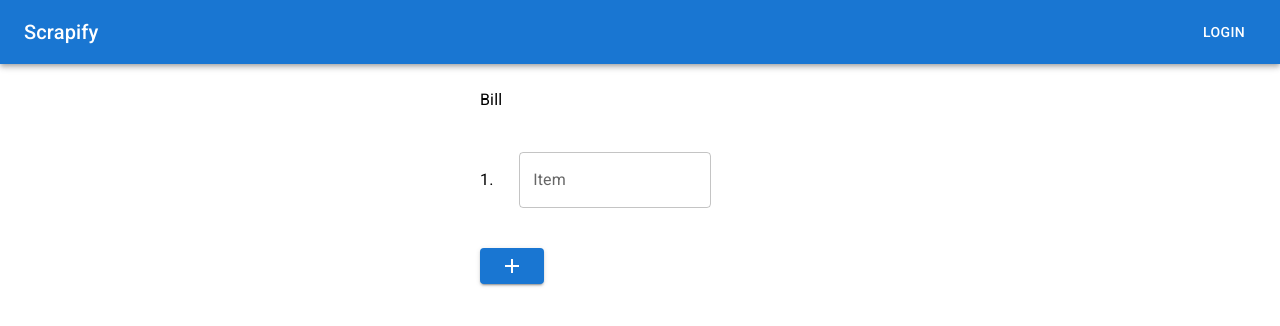
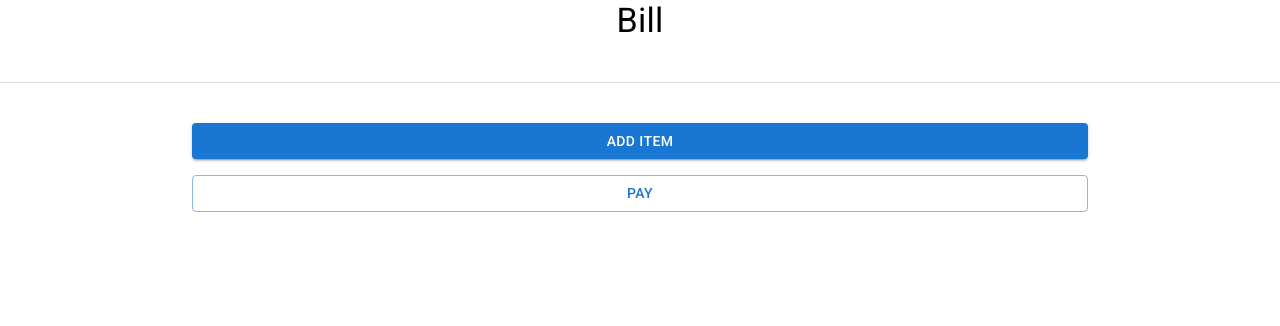
Before and after one commit to Pratheeksp/Scrapify2, a React (Create React App) app: page /vendor/bill in a window 1280 px wide. Shown: the top 326 px of the page. Built offline with nearby package versions, Linux system fonts and the light colour scheme.

Commit message:
added Payment.jsx

```diff
--- a/package.json
+++ b/package.json
@@ -11,6 +11,7 @@
     "@testing-library/react": "^13.4.0",
     "@testing-library/user-event": "^13.5.0",
     "@uidotdev/usehooks": "^2.4.1",
+    "axios": "^1.6.8",
     "firebase": "^10.8.1",
     "leaflet": "^1.9.4",
     "mui-one-time-password-input": "^2.0.1",
--- a/src/App.js
+++ b/src/App.js
@@ -6,16 +6,19 @@ import SignUp from "./Components/SingUp_In/SingUp";
 import { Route, Routes } from "react-router-dom";
 import SignIn from "./Components/SingUp_In/SingIn";
 import Bill from "./Components/Vendor/Bill/Bill";
+import Payment from "./Components/Vendor/Bill/Payment";
+
 function App() {
   return (
     <Routes>
-      <Route path="/signin" element={<SignIn />} />
+      <Route path="/" element={<SignIn />} />
       <Route path="/signup" element={<SignUp />} />
       <Route path="/admin" element={<Admin />} />
       <Route path="/vendor">
         <Route index element={<Vendor />} />
         <Route path="bill" element={<Bill />} />
       </Route>
+      <Route path="/payment" element={<Payment />} />
     </Routes>
   );
 }
--- a/src/Components/Admin/Material_Info/AddScrap.jsx
+++ b/src/Components/Admin/Material_Info/AddScrap.jsx
@@ -15,8 +15,14 @@ import React, { useState } from "react";
 import AddIcon from "@mui/icons-material/Add";
 import RemoveIcon from "@mui/icons-material/Remove";
 
-
-import { collection, addDoc, getDocs, getDoc, setDoc, doc } from "firebase/firestore";
+import {
+  collection,
+  addDoc,
+  getDocs,
+  getDoc,
+  setDoc,
+  doc,
+} from "firebase/firestore";
 import { db } from "../../../config/firebase";
 
 const AddScrap = ({ id }) => {
@@ -45,12 +51,20 @@ const AddScrap = ({ id }) => {
 
       const newSubCategory = {
         subcat: inputName,
-        subCatPrice: inputPrice
+        subCatPrice: inputPrice,
       };
 
-      const updatedSubCategories = [...categoryData.subcategories, newSubCategory];
-      await setDoc(categoryDocRef, { ...categoryData, subcategories: updatedSubCategories });
+      const updatedSubCategories = [
+        ...categoryData.subcategories,
+        newSubCategory,
+      ];
+      await setDoc(categoryDocRef, {
+        ...categoryData,
+        subcategories: updatedSubCategories,
+      });
       console.log("Subcategory added to Firestore");
+      inputName("");
+      inputPrice("");
     } catch (error) {
       console.error("Error adding subcategory to Firestore:", error);
     }
--- a/src/Components/Vendor/Bill/Bill.jsx
+++ b/src/Components/Vendor/Bill/Bill.jsx
@@ -1,62 +1,142 @@
 import React, { useState } from "react";
-import { Box, Typography, Button } from "@mui/material";
-import Item from "./Item";
-import AddIcon from "@mui/icons-material/Add";
-import Navbar from "../Navbar";
+import {
+  Box,
+  Typography,
+  Button,
+  TextField,
+  Select,
+  MenuItem,
+  Divider,
+} from "@mui/material";
+import { Delete } from "@mui/icons-material";
+import { useNavigate } from "react-router-dom";
+
+//assuming I fetch data like from database
+
+const itemsArray = [
+  { subcat: "Steel", subCatPrice: 15.5 },
+  { subcat: "Aluminum", subCatPrice: 12.75 },
+  { subcat: "Copper", subCatPrice: 20.0 },
+  { subcat: "Iron", subCatPrice: 10.25 },
+  { subcat: "Gold", subCatPrice: 150.0 },
+];
 
 const Bill = () => {
-  const [items, setItems] = useState([{ id: 1 }]);
-  const [totalPrice, setTotalPrice] = useState(0);
-  const [showTotalPrice, setShowTotalPrice] = useState(false);
+  const [billItems, setBillItems] = useState([]);
+  const navigate = useNavigate();
 
   const handleAddItem = () => {
-    const newItem = { id: items.length + 1 };
-    setItems([...items, newItem]);
+    const newItem = {
+      subcat: "",
+      quantity: 1,
+      price: "",
+      tprice: "",
+    };
+    setBillItems([...billItems, newItem]);
   };
 
-  const onAmountChange = (amount) => {
-    setTotalPrice(totalPrice + amount);
+  const handleItemChange = (index, field, value) => {
+    const updatedItems = billItems.map((item, i) => {
+      if (i === index) {
+        if (field === "subcat") {
+          const selectedItem = itemsArray.find((item) => item.subcat === value);
+          return {
+            ...item,
+            [field]: value,
+            price: selectedItem.subCatPrice,
+            tprice: 0,
+          };
+        } else if (field === "quantity" && value !== "") {
+          const quantity = Number(value);
+          console.log(quantity, item);
+          return {
+            ...item,
+            [field]: quantity,
+            tprice: item.subcat ? item.price * quantity : "",
+          };
+        }
+      }
+      return item;
+    });
+    setBillItems(updatedItems);
   };
 
-  const handleGetPrice = () => {
-    setShowTotalPrice(true);
+  const handleDelete = (index) => {
+    const updatedItems = [...billItems];
+    updatedItems.splice(index, 1);
+    setBillItems(updatedItems);
   };
+
+  const handlePayment = () => {
+    navigate("/payment", { state: { billItems } });
+  };
+
+  const totalPrice = billItems.reduce((total, item) => total + item.tprice, 0);
 
   return (
     <Box>
-      <Navbar />
+      <Typography variant="h4" sx={{ textAlign: "center" }}>
+        Bill
+      </Typography>
+      <Divider sx={{ margin: "5vh 0" }} />
       <Box
         sx={{
           display: "flex",
           flexDirection: "column",
-          rowGap: "5vh",
-          marginLeft: { md: 60 },
-          marginTop: 3,
+          gap: 2,
+          width: { xs: "90vw", sm: "70vw" },
+          margin: "auto",
         }}
       >
-        <Typography>Bill</Typography>
-        {items.map((item) => (
-          <Box
-            key={item.id}
-            sx={{
-              display: "flex",
-              columnGap: "2vw",
-              alignItems: { md: "center" },
-            }}
-          >
-            <Typography>{item.id}.</Typography>
-            <Item key={item.id} amount={onAmountChange} />
+        {billItems.map((item, index) => (
+          <Box key={index} sx={{ display: "flex", gap: 2 }}>
+            <Select
+              //   label="Item Name"
+              value={item.subcat}
+              onChange={(e) =>
+                handleItemChange(index, "subcat", e.target.value)
+              }
+              sx={{ flex: 2 }}
+            >
+              {itemsArray.map((item) => (
+                <MenuItem key={item.subcat} value={item.subcat}>
+                  {item.subcat}
+                </MenuItem>
+              ))}
+            </Select>
+            <TextField
+              //  label="Quantity"
+              placeholder={item.quantity}
+              onChange={(e) =>
+                handleItemChange(index, "quantity", e.target.value)
+              }
+              sx={{ flex: 1 }}
+            />
+            <TextField
+              //   label="Price"
+              value={item.tprice}
+              disabled
+              sx={{ flex: 1 }}
+            />
+            <Delete onClick={() => handleDelete(index)} sx={{ flex: 0.5 }} />
           </Box>
         ))}
-        <Box>
-          <Button
-            sx={{ width: "5vw", marginRight: 4 }}
-            variant="contained"
-            onClick={handleAddItem}
-          >
-            <AddIcon />
-          </Button>
-        </Box>
+        {billItems.length !== 0 && (
+          <>
+            <Divider />
+            <Box sx={{ display: "flex", justifyContent: "space-between" }}>
+              <Typography>Total :</Typography>
+              <Typography> &#8377;{totalPrice}</Typography>
+            </Box>
+            <Divider />
+          </>
+        )}
+        <Button variant="contained" onClick={handleAddItem}>
+          Add Item
+        </Button>
+        <Button variant="outlined" onClick={handlePayment}>
+          Pay
+        </Button>
       </Box>
     </Box>
   );
--- /dev/null
+++ b/src/Components/Vendor/Bill/Payment.jsx
@@ -0,0 +1,62 @@
+import React from "react";
+import { Button } from "@mui/material";
+import { useLocation } from "react-router-dom";
+
+import axios from "axios";
+
+function Payment() {
+  const location = useLocation();
+
+  const { billItems } = location.state;
+  //   console.log(billItems)
+  const totalPrice = billItems.reduce((total, item) => total + item.tprice, 0);
+
+  // const sendEmail = async () => {
+  //   try {
+  //     const response = await axios.post("http://localhost:8080/send-email", {
+  //       from: "onboarding@resend.dev",
+  //       to: "rohanacharv@gmail.com",
+  //       subject: "Scrapify Invoice",
+  //       html: billHtml,
+  //     });
+  //     console.log(response.data);
+  //   } catch (error) {
+  //     console.error("Error sending email:", error);
+  //   }
+  // };
+  // -------------------- PAYMENT ------------------------------  //
+  const amount = totalPrice;
+// I am sending the customer details from here So when U are fetching update the correct details below
+  const paymentHandle = async (e) => {
+
+    const response = await axios.post("http://localhost:8080/payment", {
+      //update the actual details that are fetched (to=email),upiid,name,oredrid
+      amount: amount,
+      from: "onboarding@resend.dev",
+      to: "skanda.udupi02@gmail.com",
+      subject: "Scrapify Invoice",
+      customerupi:"7829926870@paytm",
+      customername:"RohanAchar",
+      contact:'7829926870',
+      billItems,
+      pickupid:'98098hvgf_6@78y'
+    });
+
+    console.log(response.data);
+
+  };
+
+  return (
+    <>
+      <h1>This is payment gateway</h1>
+      <h2>
+        Once the payment the bill should automatically be sent through email.
+        Now I have made it a manual buttton
+      </h2>
+
+      <Button onClick={paymentHandle}>Pay</Button>
+    </>
+  );
+}
+
+export default Payment;
```
Also changed, not shown: 1 other file (tests, documents, lock files or other folders).
